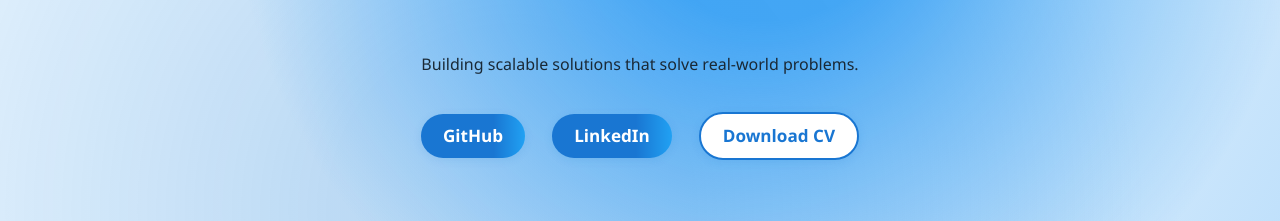
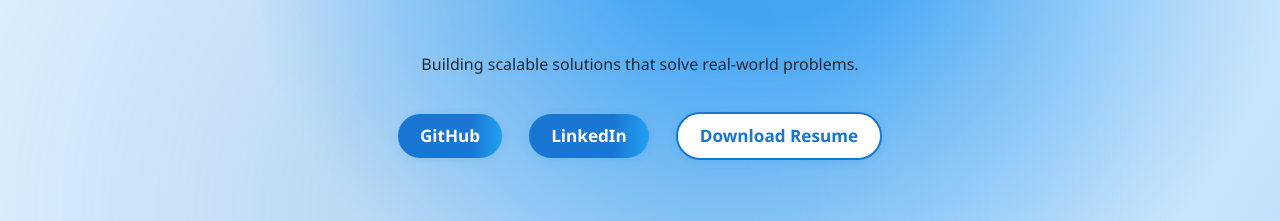
Before and after one commit to Tewodros-Berhane/portofolio-site-t, a plain HTML site: page index.html in a window 1280 px wide. Shown: the part 342-563 px from the top of the page. Drawn offline with Linux system fonts and the light colour scheme.

Commit message:
resume download fix

```diff
--- a/index.html
+++ b/index.html
@@ -33,7 +33,7 @@
       <div class="header-links">
         <a href="https://github.com/Tewodros-Berhane" target="_blank">GitHub</a>
         <a href="https://www.linkedin.com/in/tewodros-berhane-9982262aa/" target="_blank">LinkedIn</a>
-        <a href="Tewodros_Berhane_CV.pdf" download class="cv-btn">Download CV</a>
+        <a href="Tewodros_Berhane_CV.pdf" download class="cv-btn">Download Resume</a>
       </div>
     </div>
     <ul class="floating-icons">
--- a/style.css
+++ b/style.css
@@ -175,6 +175,7 @@ header h2 {
 }
 .header-links .cv-btn:hover {
   background: #e3f2fd;
+  color: #1976d2;
 }
 .header-links a:hover {
   box-shadow: 0 8px 20px #21a1f350;
```
Also changed, not shown: 1 other file.
